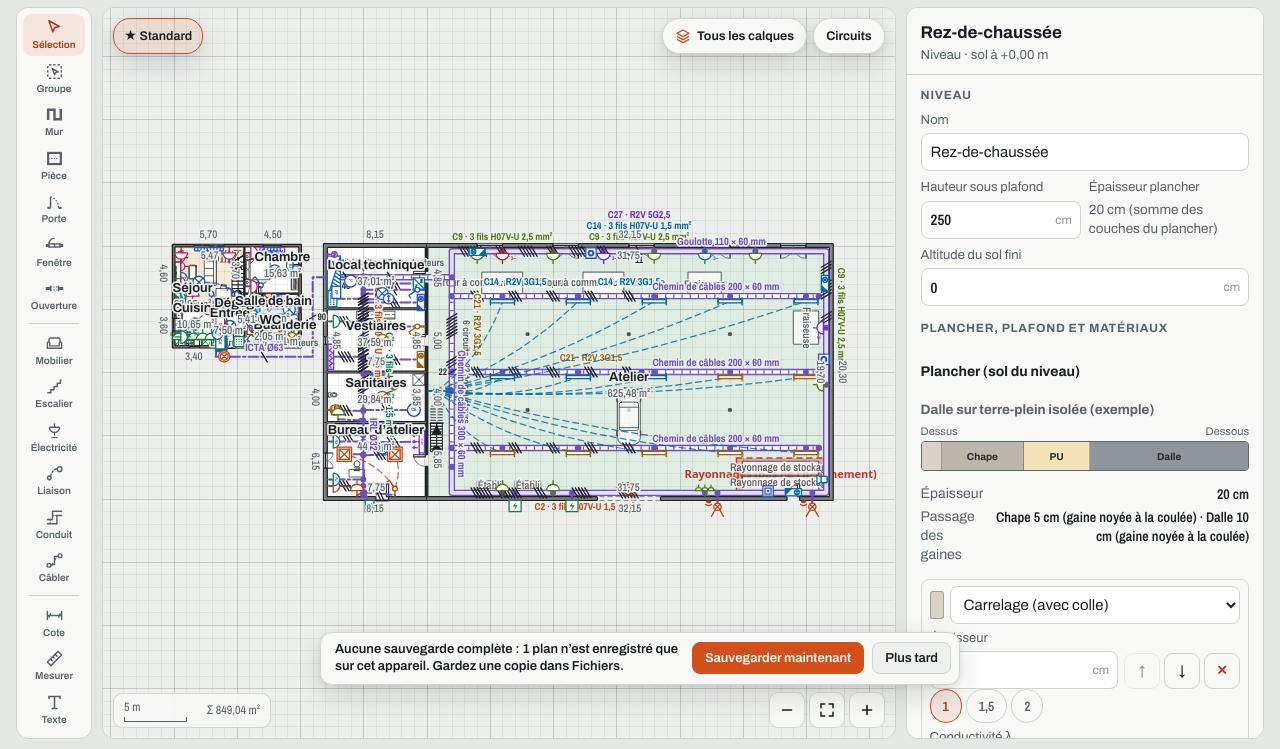
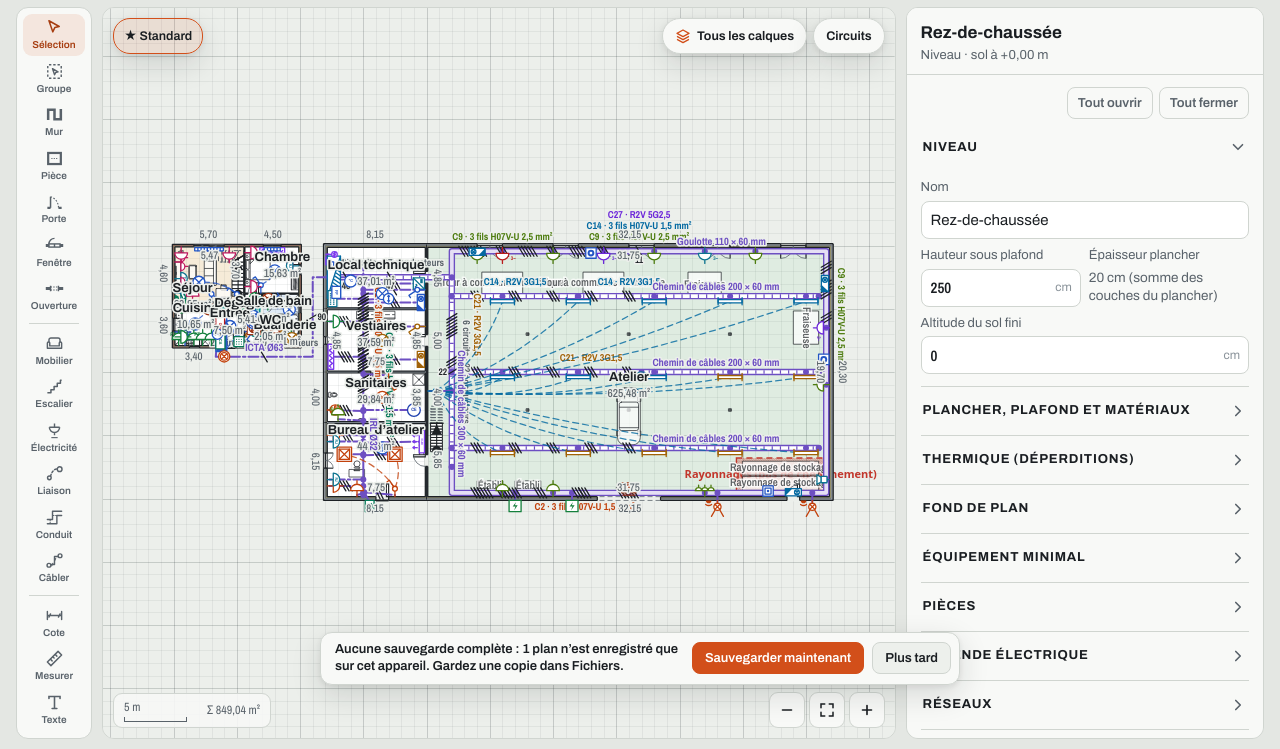
Before and after one commit to 06quentin03-pixel/Calque, a website with bundled scripts: page index.html in a window 1280 px wide. Shown: the part 51-800 px from the top of the page. Built offline with nearby package versions, Linux system fonts and the light colour scheme.

Commit message:
Panneau de droite en volets : chaque section s'ouvre et se ferme d'un toucher, choix retenus par sorte d'objet
- js/volets.js : sections titrées repliables, première section et Dimensions ouvertes par défaut, boutons sans titre visibles
- choix retenus dans les réglages (S.volets), Tout ouvrir (S.voletsTous) / Tout fermer
- tests : outils.mjs démarre avec Tout ouvrir ; comportement par défaut testé dans ergonomie.test.mjs

Co-Authored-By: Claude Opus 5.5 <noreply@anthropic.com>
Claude-Session: https://claude.ai/code/session_01BLQbA3RvS8iPnSQEf5QMNK

```diff
--- a/index.html
+++ b/index.html
@@ -234,6 +234,19 @@ button { cursor: pointer; }
 .insp .seg button { min-height: 36px; font-size: 14px; }
 .insp .inp input, .insp .inp select, .insp input.txt, .insp select.txt { height: 38px; font-size: 15px; }
 .insp .kv { font-size: 14px; }
+/* volets du panneau de droite (js/volets.js) : toucher un titre ouvre ou ferme sa section */
+.insp-body:has(> .sec.volet) { gap: 0; }
+.insp .sec.volet { border-bottom: 1px solid var(--rule); padding-bottom: 12px; }
+.insp .sec.volet.ferme { padding-bottom: 0; }
+.insp .sec.volet.ferme > :not(.volet-tete) { display: none; }
+.volet-tete { display: flex; align-items: center; gap: 8px; width: 100%; min-height: 48px; padding: 0 2px; border: 0; background: transparent; color: var(--ink); text-align: left; cursor: pointer; }
+.volet-tete h3 { flex: 1; margin: 0; }
+.insp .volet-tete h3 { font-size: 13px; color: var(--ink); }
+.volet-tete svg { flex: none; color: var(--ink-2); transition: transform .15s; }
+.sec.volet.ferme .volet-tete svg { transform: rotate(-90deg); }
+.volet-tete:active { background: var(--panel-2); border-radius: 8px; }
+.volets-tout { display: flex; justify-content: flex-end; gap: 6px; margin-bottom: 4px; }
+.volets-tout button { height: 32px; padding: 0 10px; border: 1px solid var(--rule); background: var(--panel); border-radius: 8px; font-size: 13px; font-weight: 600; color: var(--ink-2); }
 /* explications repliées (js/aide.js) : première phrase + ⓘ ; texte complet dans une petite fenêtre */
 .aide-i { display: inline-grid; place-items: center; width: 30px; height: 30px; margin: -6px 0 -8px 0; padding: 0; border: 0; border-radius: 15px; background: transparent; color: var(--accent-ink); font-size: 19px; line-height: 1; vertical-align: middle; cursor: pointer; }
 .aide-i:active { background: var(--accent-soft); }
--- a/js/main.js
+++ b/js/main.js
@@ -31,8 +31,10 @@ import { boot } from './demarrage.js';
 import { watchUpdates } from './miseajour.js';
 import { incident } from './incidents.js';
 import { installerAide } from './aide.js';
+import { installerVolets } from './volets.js';
 
 /* si le démarrage échoue, l'incident est noté et l'écran n'est jamais laissé bloqué */
 boot().catch((e) => incident(e, 'demarrage')).finally(() => { delete document.body.dataset.demarrage; });
 watchUpdates();
+installerVolets(); // sections repliables du panneau de droite
 installerAide(); // explications repliées (ⓘ) dans le panneau de droite
--- /dev/null
+++ b/js/volets.js
@@ -0,0 +1,78 @@
+/* Calque — module « volets » : sections repliables du panneau de droite (demande du 15 novembre 2026).
+   Chaque section titrée du panneau (.sec avec un h3) devient un volet : toucher son titre l'ouvre ou le ferme.
+   Par défaut, seule la première section est ouverte (l'essentiel : dimensions, nom…) ; les choix de l'utilisateur
+   sont retenus par sorte d'objet (mur, pièce, appareil, niveau…) dans les réglages de l'appareil (S.volets).
+   Les sections sans titre (boutons « Supprimer »…) restent toujours visibles.
+   Un observateur traite aussi les sections ajoutées après coup. */
+import { S, saveSettings, ui } from './noyau.js';
+
+/* sorte d'objet affichée dans le panneau : les choix sont retenus pour chaque sorte */
+const sorte = () => (ui.sel && ui.sel.t) || 'niveau';
+const cle = (titre) => sorte() + '|' + titre;
+function etats() { if (!S.volets || typeof S.volets !== 'object' || Array.isArray(S.volets)) S.volets = {}; return S.volets; }
+/* ouvert par défaut : la première section et les dimensions (l'essentiel) */
+const ESSENTIEL = /^Dimensions$/i;
+/* S.voletsTous : « Tout ouvrir » choisi (toutes les sections ouvertes, pour toutes les sortes d'objets) */
+function estOuvert(titre, rang) { const v = etats()[cle(titre)]; return typeof v === 'boolean' ? v : S.voletsTous === true || rang === 0 || ESSENTIEL.test(titre); }
+
+const CHEVRON = '<svg viewBox="0 0 24 24" width="18" height="18" fill="none" stroke="currentColor" stroke-width="2.2" stroke-linecap="round" stroke-linejoin="round" aria-hidden="true"><path d="M6 9l6 6 6-6"/></svg>';
+
+function poser(sec, ouvert) {
+  sec.classList.toggle('ferme', !ouvert);
+  const t = sec.querySelector(':scope > .volet-tete');
+  if (t) t.setAttribute('aria-expanded', String(ouvert));
+}
+/* transforme une section titrée en volet */
+function enVolet(sec, rang) {
+  const h3 = sec.querySelector(':scope > h3');
+  if (!h3) return false;
+  const titre = h3.textContent.trim();
+  sec.dataset.volet = titre;
+  sec.classList.add('volet');
+  const b = document.createElement('button');
+  b.type = 'button'; b.className = 'volet-tete';
+  b.innerHTML = CHEVRON;
+  h3.replaceWith(b);
+  b.prepend(h3);
+  b.addEventListener('click', () => {
+    const ouvrir = sec.classList.contains('ferme');
+    poser(sec, ouvrir);
+    etats()[cle(titre)] = ouvrir; saveSettings();
+  });
+  poser(sec, estOuvert(titre, rang));
+  return true;
+}
+/* « Tout ouvrir » / « Tout fermer » en haut du panneau (dès 3 volets) */
+function barreTout(corps, volets) {
+  let barre = corps.querySelector(':scope > .volets-tout');
+  if (volets.length < 3) { if (barre) barre.remove(); return; }
+  if (barre) return;
+  barre = document.createElement('div'); barre.className = 'volets-tout';
+  /* « Tout ouvrir » : toutes les sections ouvertes partout (réglage retenu) ; « Tout fermer » : les volets reviennent */
+  const tout = (ouvrir) => () => {
+    S.voletsTous = ouvrir; S.volets = {};
+    if (!ouvrir) for (const s of corps.querySelectorAll(':scope > .sec.volet')) etats()[cle(s.dataset.volet)] = false;
+    for (const s of corps.querySelectorAll(':scope > .sec.volet')) poser(s, ouvrir);
+    saveSettings();
+  };
+  for (const [lib, v] of [['Tout ouvrir', true], ['Tout fermer', false]]) {
+    const b = document.createElement('button'); b.type = 'button'; b.textContent = lib; b.addEventListener('click', tout(v)); barre.append(b);
+  }
+  corps.prepend(barre);
+}
+function traiter(insp) {
+  const corps = insp.querySelector('.insp-body');
+  if (!corps) return;
+  const secs = [...corps.querySelectorAll(':scope > .sec')].filter((s) => s.querySelector(':scope > h3, :scope > .volet-tete'));
+  secs.forEach((s, i) => { if (!s.dataset.volet) enVolet(s, i); });
+  barreTout(corps, secs);
+}
+function installerVolets() {
+  const insp = document.getElementById('insp');
+  if (!insp || installerVolets.fait) return;
+  installerVolets.fait = true;
+  traiter(insp);
+  new MutationObserver(() => traiter(insp)).observe(insp, { childList: true, subtree: true });
+}
+
+export { installerVolets };
```
Also changed, not shown: CLAUDE.md (+1 -0 lines), NEXT_SESSION.md (+3 -1 lines), PROGRESS.md (+4 -0 lines), PROJECT_STATE.md (+2 -1 lines), docs/ARCHITECTURE.md (+1 -0 lines), sw.js (+2 -2 lines), tests/cheminement.test.mjs (+1 -1 lines), tests/ergonomie.test.mjs (+42 -0 lines), tests/outils.mjs (+3 -0 lines), CHANGELOG.md.
